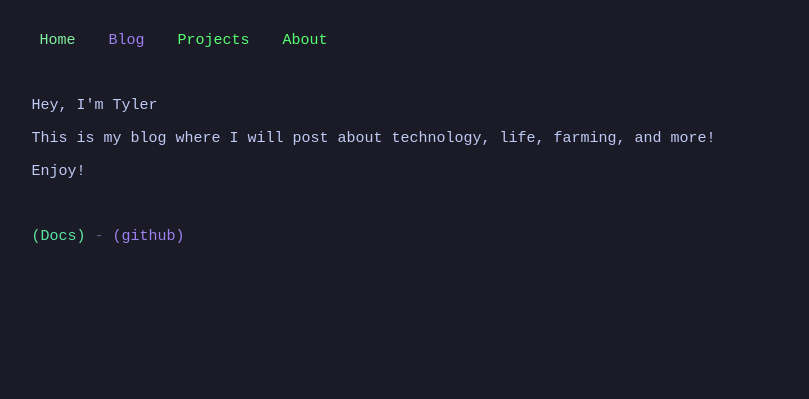
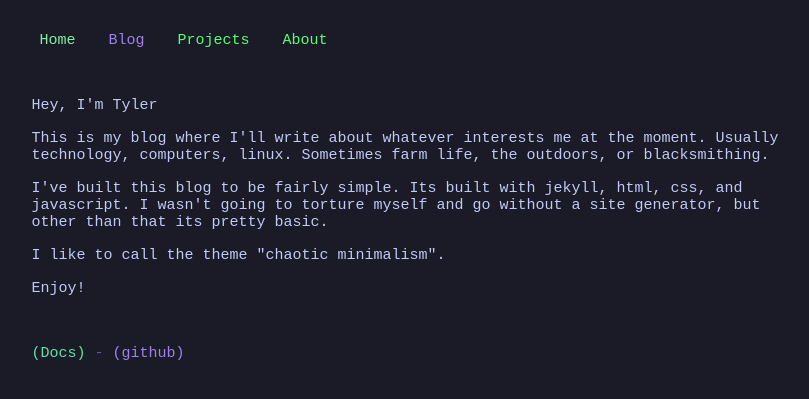
Before and after one commit to UnclassedPenguin/unclassedpenguin.github.io, a Jekyll site: the page built from index.md, in a window 1280 px wide. Shown: the top 399 px of the page, without its empty margins (226-1035 px from the left). Built offline with Jekyll 4.4.1, drawn with Linux system fonts in a browser that asks for light colours.

Commit message:
update home page message

```diff
--- a/index.md
+++ b/index.md
@@ -3,5 +3,7 @@ layout: home
 ---
 
 <p>Hey, I'm Tyler</p>
-<p>This is my blog where I will post about technology, life, farming, and more!</p>
+<p>This is my blog where I'll write about whatever interests me at the moment. Usually technology, computers, linux. Sometimes farm life, the outdoors, or blacksmithing.</p>
+<p>I've built this blog to be fairly simple. Its built with jekyll, html, css, and javascript. I wasn't going to torture myself and go without a site generator, but other than that its pretty basic.</p>
+<p>I like to call the theme "chaotic minimalism".</p>
 <p>Enjoy!</p>
```
